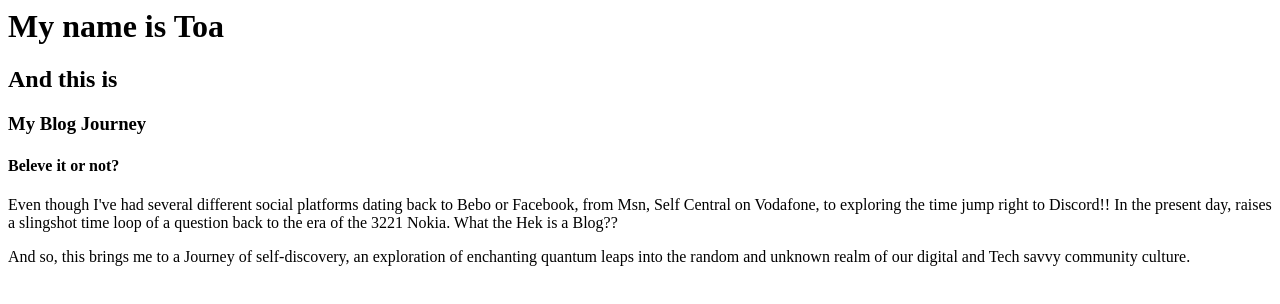
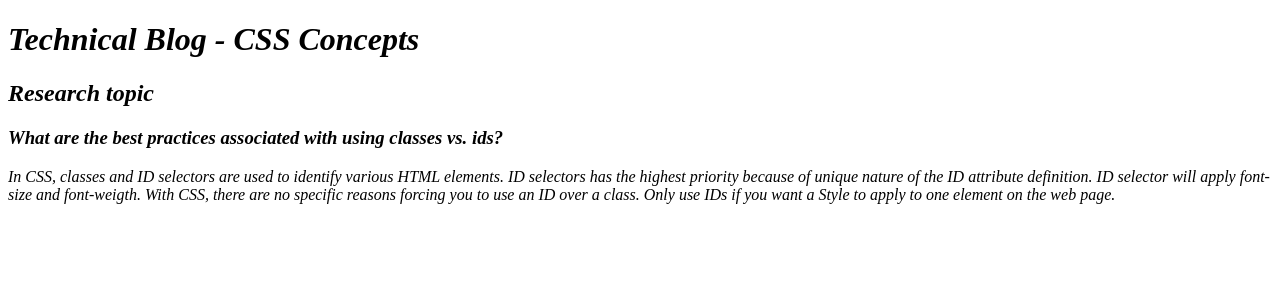
Before and after one commit to TA0waru/TA0waru.github.io, a plain HTML site: page index.html in a window 1280 px wide. Drawn offline with Linux system fonts and the light colour scheme.

Commit message:
Research Topic blog 1st draft

```diff
--- a/index.html
+++ b/index.html
@@ -1,15 +1,17 @@
+<!DOCTYPE html>
 <html>
   <head>
+    <link href="../styles/main.css" rel="stylesheet" type="text/css">
     <title>My Blog Journey</title>
   <body>
-    <h1>My name is Toa</h1>
-    <h2> And this is</h2>
-    <h3>My Blog Journey</h3>
-    <h4>Beleve it or not?</h4>
-    <p>Even though I've had several different social platforms dating back to Bebo or Facebook, from Msn, Self Central on Vodafone, to exploring the time jump right to Discord!!
-      In the present day, raises a slingshot time loop of a question back to the era of the 3221 Nokia.
-      What the Hek is a Blog??</p>
-    <p>And so, this brings me to a Journey of self-discovery, an exploration of enchanting quantum leaps into the random and unknown realm of our digital and Tech savvy community culture.
+    <h1>Technical Blog - CSS Concepts</h1>
+    <h2>Research topic</h2>
+    <h3>What are the best practices associated with using classes vs. ids?</h3>
+
+    <p>In CSS, classes and ID selectors are used to identify various HTML elements.
+      ID selectors has the highest priority because of unique nature of the ID attribute definition.
+      ID selector will apply font-size and font-weigth. With CSS, there are no specific reasons forcing you to use an ID over a class.
+      Only use IDs if you want a Style to apply to one element on the web page.
     </p>
   </body>
 </html>
--- a/styles/main.css
+++ b/styles/main.css
@@ -1,3 +1,20 @@
 h1 {
   font-style: italic;
 }
+
+h2 {
+  font-style: italic;
+}
+
+h3 {
+  font-style: italic;
+}
+
+h4 {
+  font-style: italic;
+}
+
+
+p {
+  font-style: italic;
+}
```
